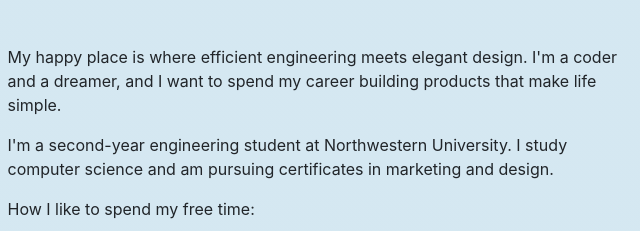
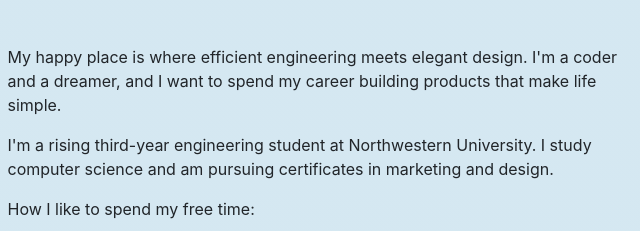
Before and after one commit to plpower/plpower.github.io, a website with bundled scripts: page index.html in a window 1280 px wide. Shown: the part 1865-2096 px from the top of the page, 320-960 px from the left. Built offline with nearby package versions, Linux system fonts and the light colour scheme.

Commit message:
updated year in school

```diff
--- a/index.html
+++ b/index.html
@@ -202,7 +202,7 @@
             and I want to spend my career building products that make life simple.</p>
         </div>
         <div class="row-fluid text-center">
-            <p>I'm a second-year engineering student at Northwestern University. I study computer science and am pursuing certificates in marketing and design.</p>
+            <p>I'm a rising third-year engineering student at Northwestern University. I study computer science and am pursuing certificates in marketing and design.</p>
           </div>
         <div class="row-fluid text-center">
               <p>How I like to spend my free time:</p>
```
